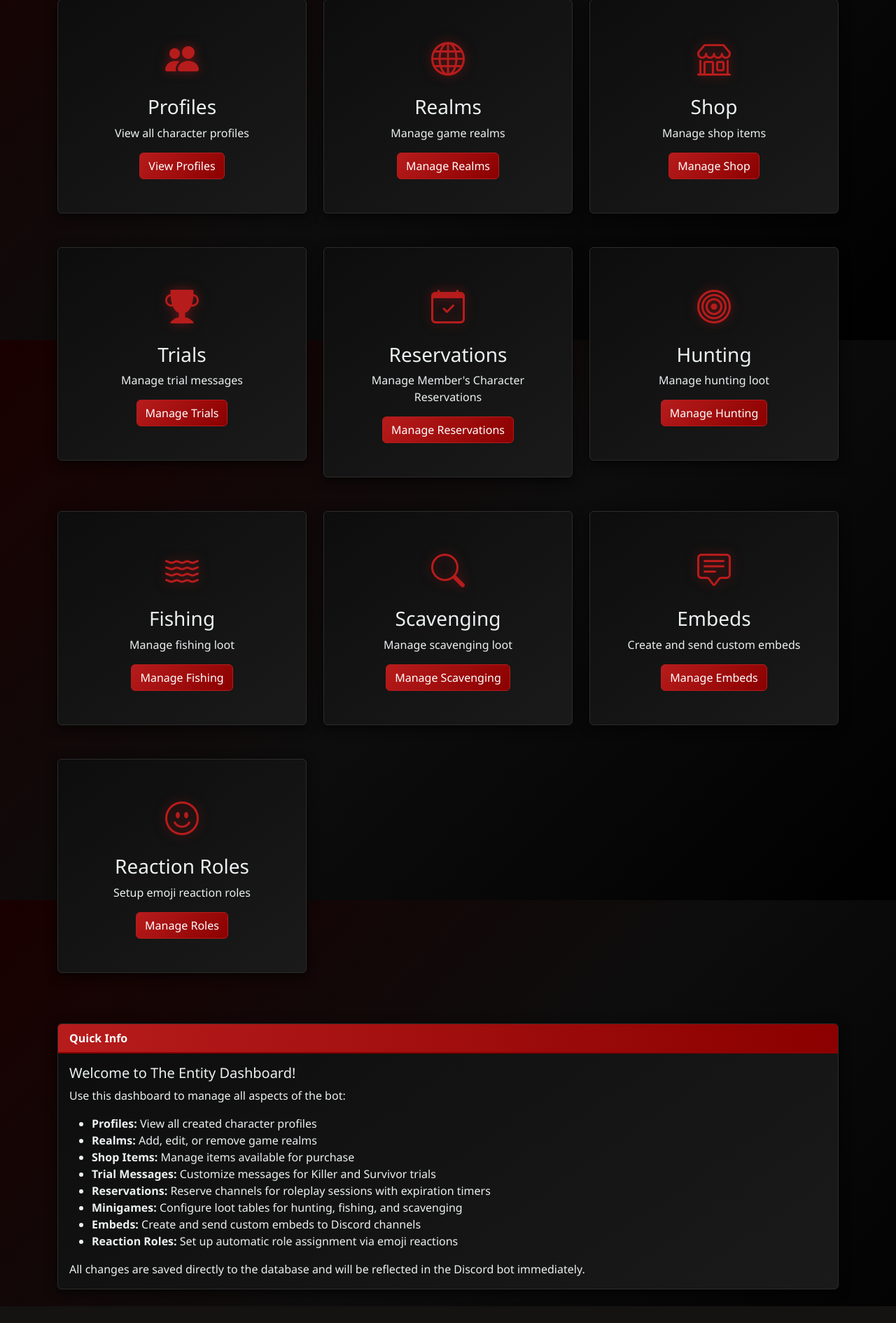
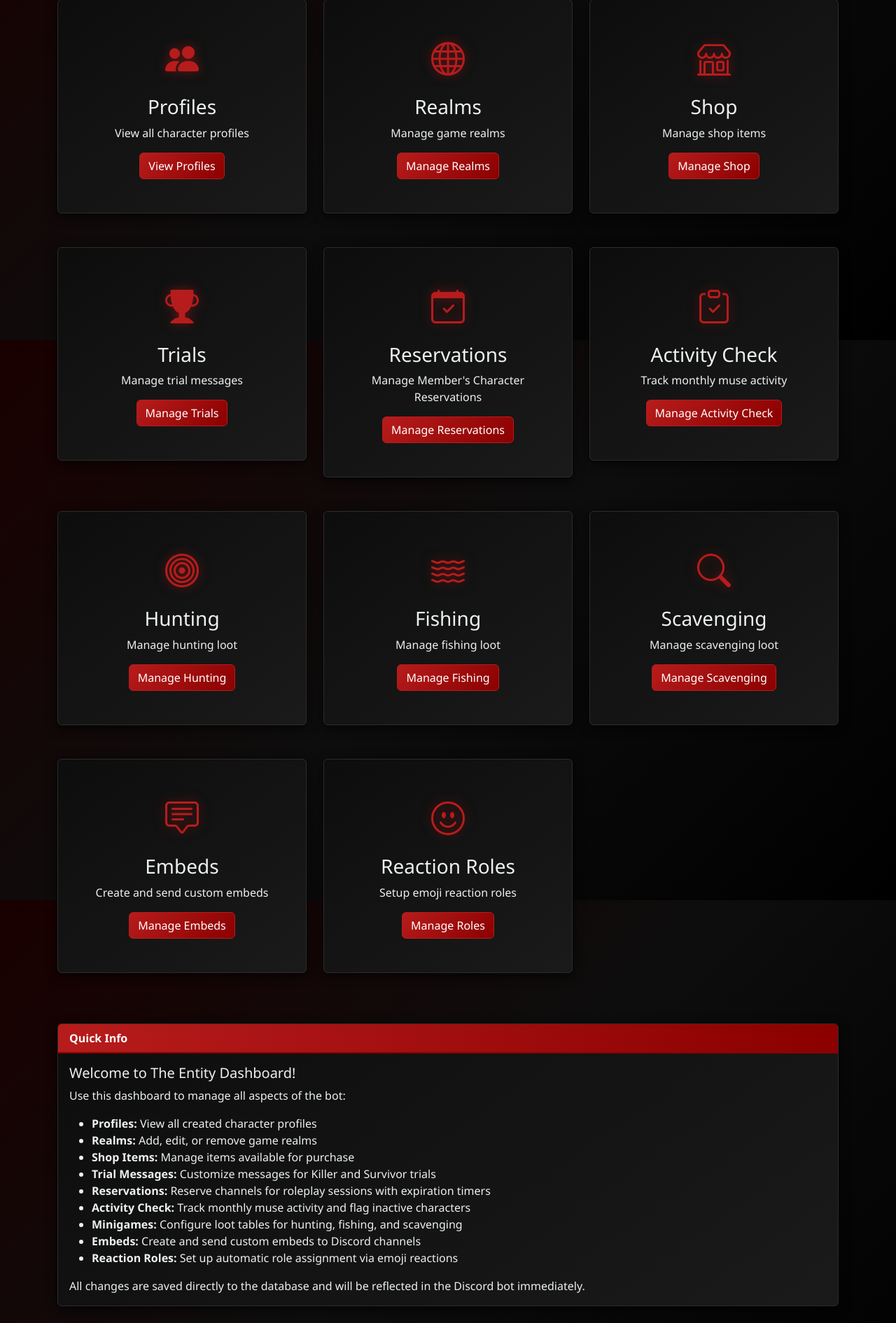
Before and after one commit to mothsnyx/entity, a Flask app: template templates/index.html in a window 1280 px wide. Shown: the part 314-2204 px from the top of the page at 70% size. Before the commit the page ends 2180 px from the top, so only its background shows below. Run offline with Flask 3, Linux system fonts and the light colour scheme; the template is opened without the code that fills it, so the values that code supplies are empty; some libraries are stand-ins or nearby versions.

Commit message:
Add Activity Check card and update features list
Added Activity Check section to the dashboard and updated documentation.

```diff
--- a/templates/index.html
+++ b/templates/index.html
@@ -72,6 +72,17 @@
     <div class="col-md-4">
         <div class="card stat-card">
             <div class="card-body">
+                <i class="bi bi-clipboard-check dashboard-icon"></i>
+                <h3 class="mt-3">Activity Check</h3>
+                <p>Track monthly muse activity</p>
+                <a href="/activity-check" class="btn btn-primary">Manage Activity Check</a>
+            </div>
+        </div>
+    </div>
+
+    <div class="col-md-4">
+        <div class="card stat-card">
+            <div class="card-body">
                 <i class="bi bi-bullseye dashboard-icon"></i>
                 <h3 class="mt-3">Hunting</h3>
                 <p>Manage hunting loot</p>
@@ -138,6 +149,7 @@
             <li><strong>Shop Items:</strong> Manage items available for purchase</li>
             <li><strong>Trial Messages:</strong> Customize messages for Killer and Survivor trials</li>
             <li><strong>Reservations:</strong> Reserve channels for roleplay sessions with expiration timers</li>
+            <li><strong>Activity Check:</strong> Track monthly muse activity and flag inactive characters</li>
             <li><strong>Minigames:</strong> Configure loot tables for hunting, fishing, and scavenging</li>
             <li><strong>Embeds:</strong> Create and send custom embeds to Discord channels</li>
             <li><strong>Reaction Roles:</strong> Set up automatic role assignment via emoji reactions</li>
```
